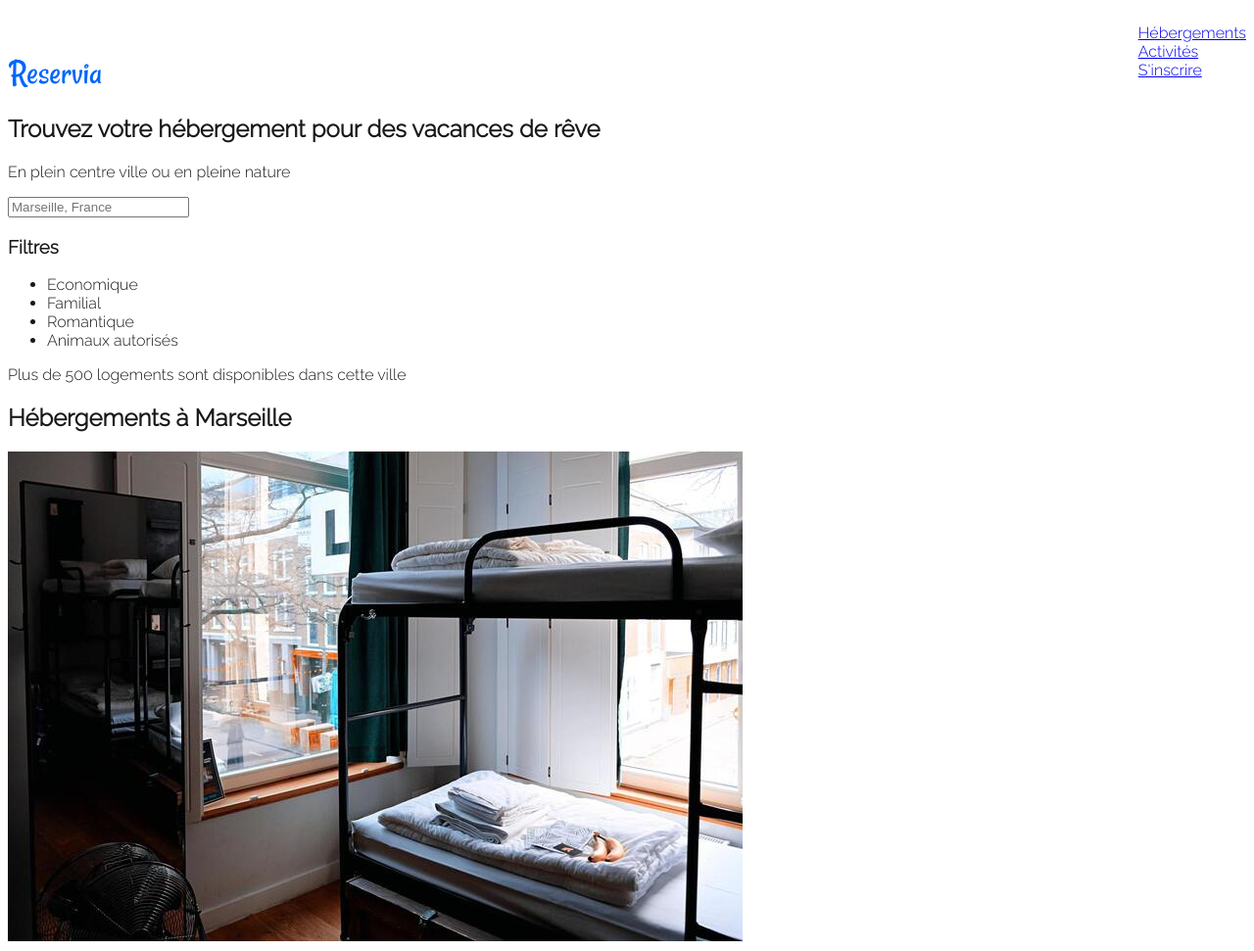
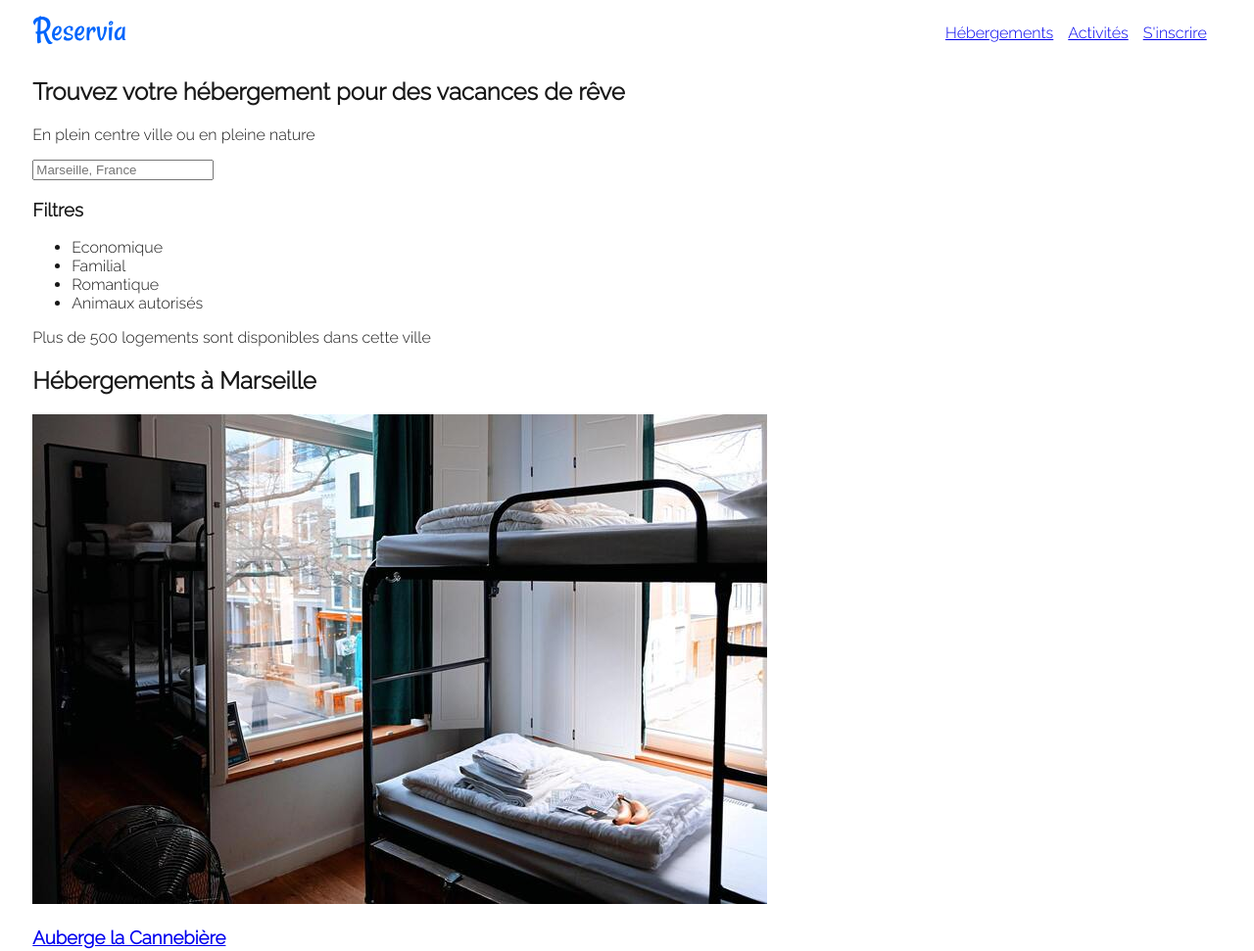
Before and after one commit to VinceM59/VincentMartins_2_04082021, a plain HTML site: page VincentMartins_2_04082021.html in a window 1280 px wide. Shown: the top 971 px of the page at 98% size. Drawn offline with Linux system fonts and the light colour scheme; files whose address does not match are found by name.

Commit message:
modification css

```diff
--- a/VincentMartins_2_04082021.css
+++ b/VincentMartins_2_04082021.css
@@ -12,33 +12,20 @@ body
 
 
 
-    #bloc_page
-    {
-        width: auto;
-    }
+#bloc_page
+{
+    width: 96%;
+    margin: auto;
+}
 
-    nav
-    {
-        width: auto;
-        text-align: left;
-    }
-    nav ul
-    {
-        flex-direction: column;
-    }
-
-    nav li
-    {
-        padding-left: 4px;
-        list-style-type: none;
-    }
 
 header
 {
     display: flex;
     justify-content: space-between;
-    align-items: flex-end;
+    align-items: normal;
 }
+
 #logo
 {
     display: flex;
@@ -46,21 +33,29 @@ header
     align-items: baseline;
 }
 
+    nav ul
+    {
+        list-style-type: none;
+        display: flex;
+    }
+
+    nav li
+    {
+        margin-right: 15px;
+    }
+
+
+
+
 footer
 {
     background-color: #f2f2f2;
     display: flex;
-    padding: 25px 25px;
+    padding: 25px 250px 25px 25px;
     justify-content: space-between;
+    list-style-type: none;
 }
 footer h3, footer a
 {
-    font-size: 0.9em;
+    font-size: 1em;
 }
-
-#bloc_footer
-{
-    display: flex;
-    justify-content: space-around;
-
-}
--- a/VincentMartins_2_04082021.html
+++ b/VincentMartins_2_04082021.html
@@ -16,7 +16,7 @@
                 <img src="file:///C:/Users/vince/Documents/P2/images/logo/Reservia.svg" alt="Logo de Reservia">
             </div>
     <div>
-        <nav>
+        <nav class="navbar">
             <ul>
                 <li><a href="#">Hébergements</a></li>
                 <li><a href="#">Activités</a></li>
```
